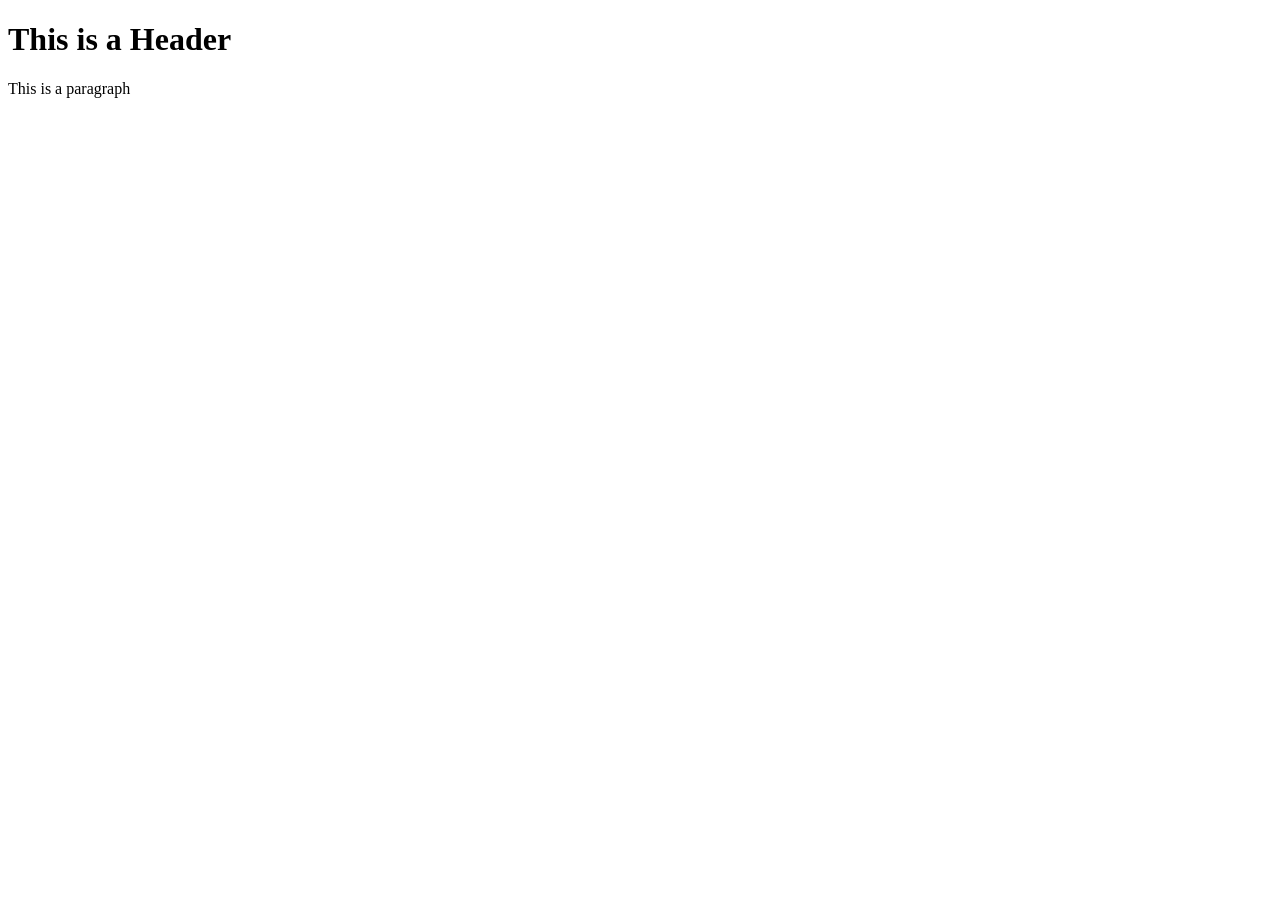
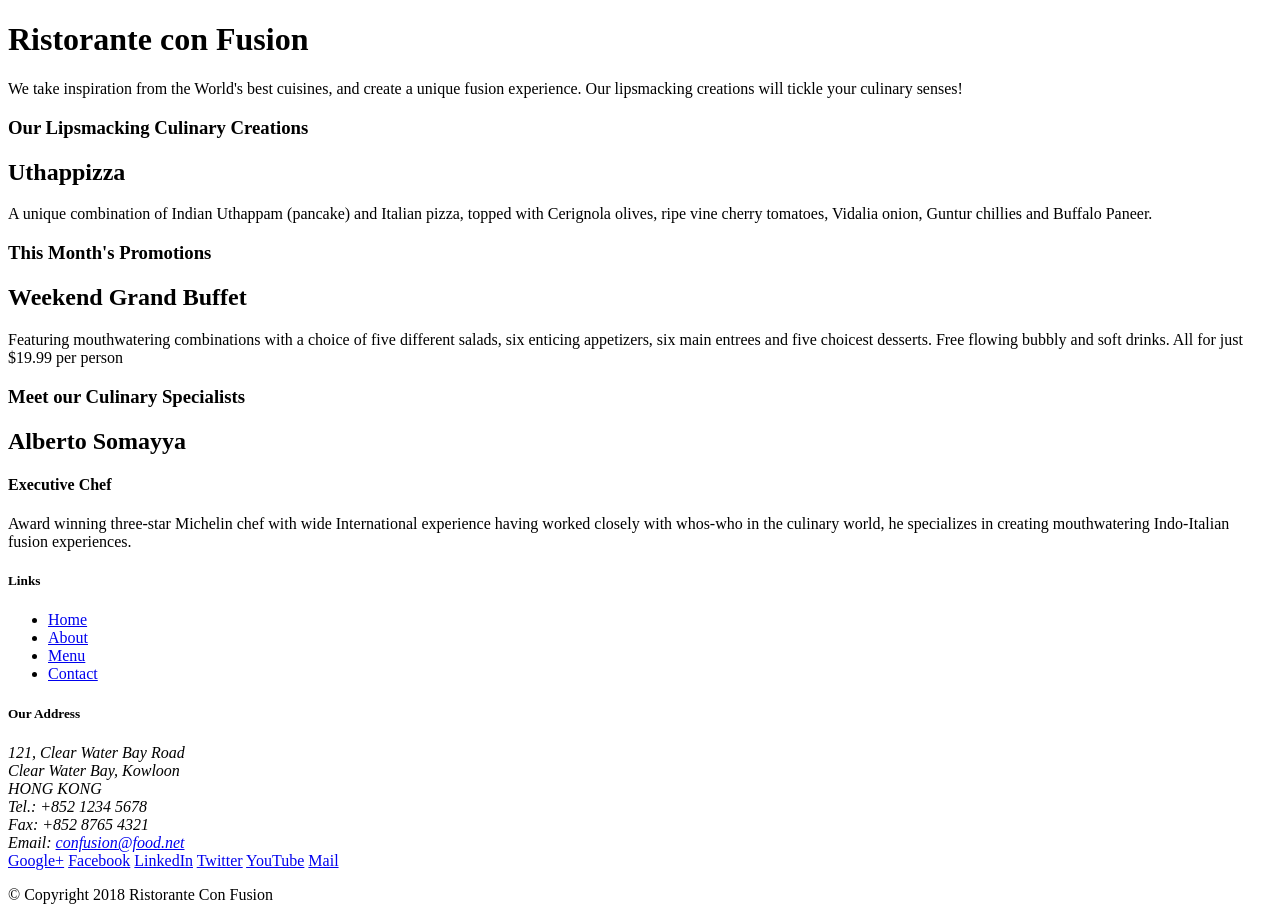
Before and after one commit to PaulKuang/Bootstrap, a website: page index.html in a window 1280 px wide. Before the commit the page ends 800 px from the top, so only its background shows below. Drawn offline with Linux system fonts and the light colour scheme.

Commit message:
starting point

```diff
--- a/index.html
+++ b/index.html
@@ -1,13 +1,101 @@
 <!DOCTYPE html>
 <html lang="en">
+
 <head>
-    <meta charset="UTF-8">
-    <meta http-equiv="X-UA-Compatible" content="IE=edge">
-    <meta name="viewport" content="width=device-width, initial-scale=1.0">
-    <title>Document</title>
+    <title>Ristorante Con Fusion</title>
 </head>
+
 <body>
-    <h1>This is a Header</h1>
-    <p>This is a paragraph</p>
+
+    <header>
+        <div>
+            <div>
+                <div>
+                    <h1>Ristorante con Fusion</h1>
+                    <p>We take inspiration from the World's best cuisines, and create a unique fusion experience. Our lipsmacking creations will tickle your culinary senses!</p>
+                </div>
+                <div>
+                </div>
+            </div>
+        </div>
+    </header>
+
+    <div>
+        <div>
+            <div>
+                <h3>Our Lipsmacking Culinary Creations</h3>
+            </div>
+            <div>
+                <h2>Uthappizza</h2>
+                <p>A unique combination of Indian Uthappam (pancake) and Italian pizza, topped with Cerignola olives, ripe vine cherry tomatoes, Vidalia onion, Guntur chillies and Buffalo Paneer.</p>
+            </div>
+        </div>
+
+
+        <div>
+            <div>
+                <h3>This Month's Promotions</h3>
+            </div>
+            <div>
+                <h2>Weekend Grand Buffet</h2>
+                <p>Featuring mouthwatering combinations with a choice of five different salads, six enticing appetizers, six main entrees and five choicest desserts. Free flowing bubbly and soft drinks. All for just $19.99 per person </p>
+            </div>
+        </div>
+
+        <div>
+            <div>
+                <h3>Meet our Culinary Specialists</h3>
+            </div>
+            <div>
+                <h2>Alberto Somayya</h2>
+                <h4>Executive Chef</h4>
+                <p>Award winning three-star Michelin chef with wide International experience having worked closely with whos-who in the culinary world, he specializes in creating mouthwatering Indo-Italian fusion experiences. </p>
+            </div>
+        </div>
+    </div>
+
+    <footer>
+        <div>
+            <div>
+                <div>
+                    <h5>Links</h5>
+                    <ul>
+                        <li><a href="#">Home</a></li>
+                        <li><a href="#">About</a></li>
+                        <li><a href="#">Menu</a></li>
+                        <li><a href="#">Contact</a></li>
+                    </ul>
+                </div>
+                <div>
+                    <h5>Our Address</h5>
+                    <address>
+		              121, Clear Water Bay Road<br>
+		              Clear Water Bay, Kowloon<br>
+		              HONG KONG<br>
+		              Tel.: +852 1234 5678<br>
+		              Fax: +852 8765 4321<br>
+		              Email: <a href="mailto:confusion@food.net">confusion@food.net</a>
+		           </address>
+                </div>
+                <div>
+                    <div>
+                        <a href="http://google.com/+">Google+</a>
+                        <a href="http://www.facebook.com/profile.php?id=">Facebook</a>
+                        <a href="http://www.linkedin.com/in/">LinkedIn</a>
+                        <a href="http://twitter.com/">Twitter</a>
+                        <a href="http://youtube.com/">YouTube</a>
+                        <a href="mailto:">Mail</a>
+                    </div>
+                </div>
+           </div>
+           <div>
+                <div>
+                    <p>© Copyright 2018 Ristorante Con Fusion</p>
+                </div>
+           </div>
+        </div>
+    </footer>
+
 </body>
+
 </html>
```
Also changed, not shown: package.json (+4 -12 lines), 1 other file.
